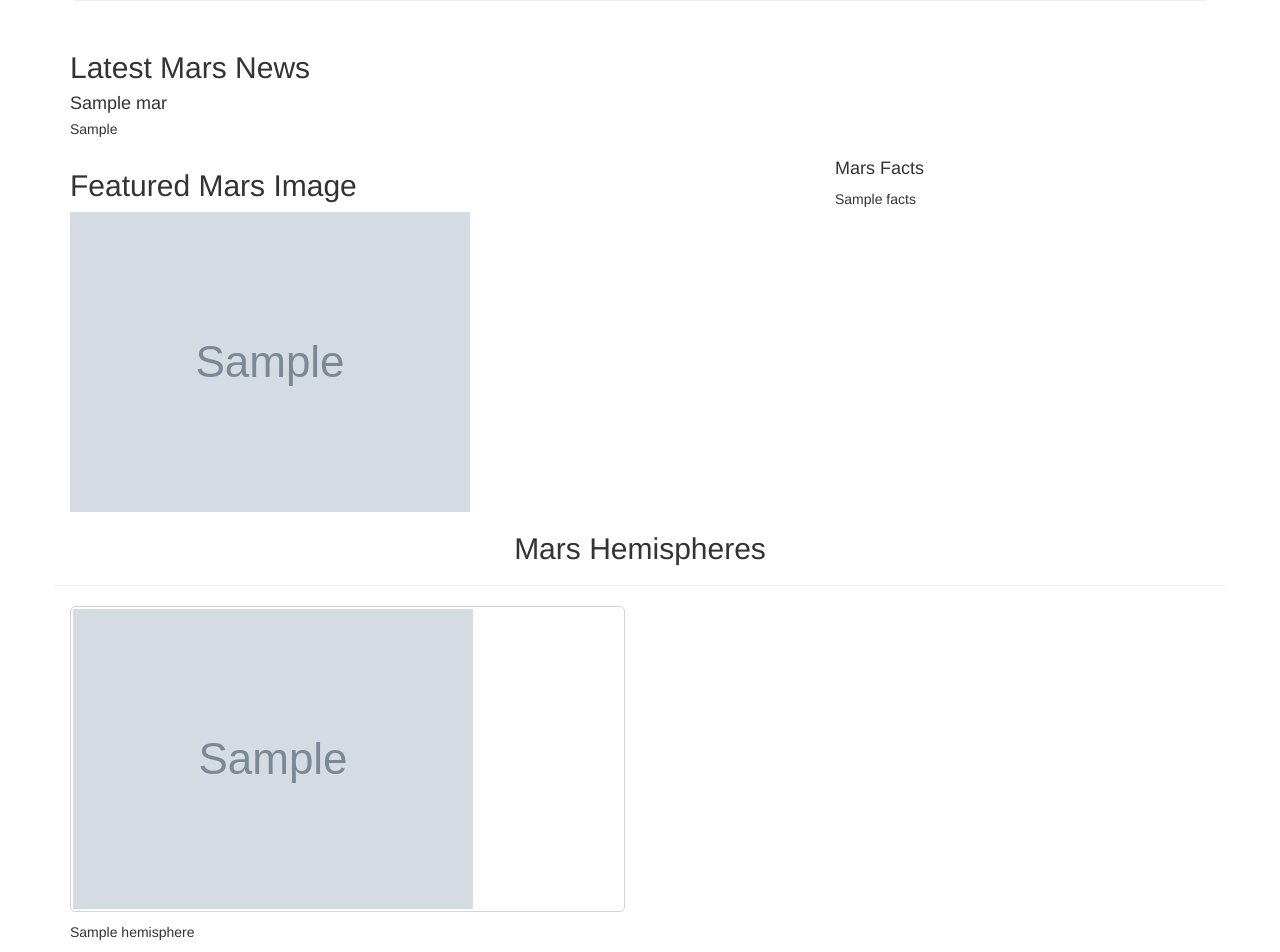
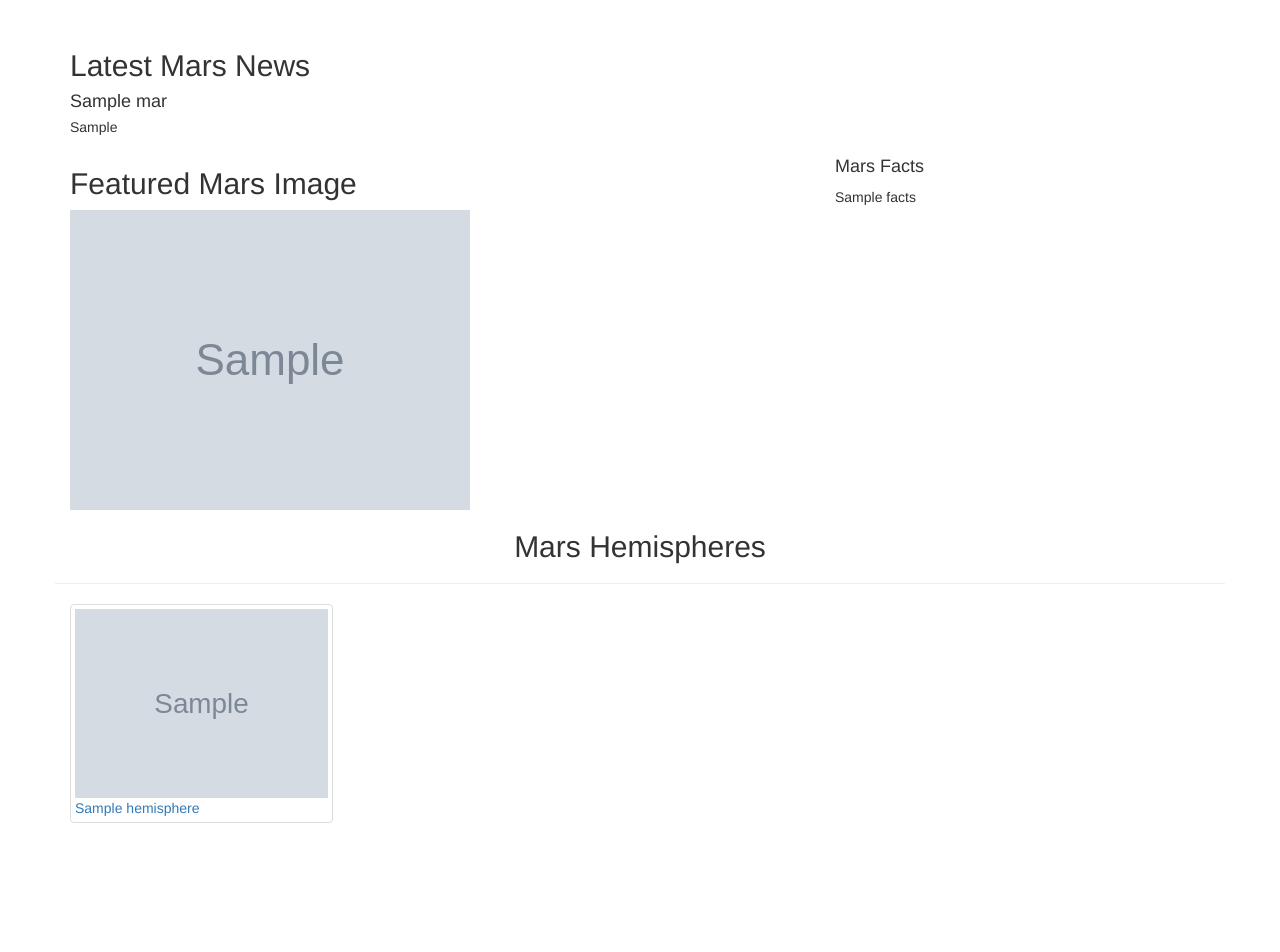
Before and after one commit to cedoula/Mission-to-Mars, a Flask app: page / in a window 1280 px wide. Shown: the part 255-1207 px from the top of the page. After the commit the page ends 1078 px from the top, so only its background shows below. Run offline with Flask 2, Linux system fonts and the light colour scheme; grey boxes marked "Sample" are stand-in pictures; a database or web service that is not in the repository returns one stand-in record (values such as "Sample title"); some libraries are stand-ins or nearby versions.

Commit message:
Updated index.html with thumbnails.

```diff
--- a/templates/index.html
+++ b/templates/index.html
@@ -8,10 +8,12 @@
 </head>
 <body>
     <div class="container">
-        <div class="jumbotron text-center">
+        <div class="jumbotron text-center"
+         style="background-image: url('https://media2.govtech.com/images/940*548/surface+of+mars.jpg');
+         background-size: cover; background-position: center; color: white">
             <h1>Mission to Mars</h1>
             <p><a class="btn btn-primary btn-lg" href="/scrape"
-                role="button">Scrape New Data
+                role="button" style="background-color: black; border: none; color: white;">Scrape New Data
             </a></p>
         </div>
         <!-- Mars News -->
@@ -37,10 +39,12 @@
             <!-- Optional: clear the XS cols if their content doesn't match in height -->
             <div class="clearfix visible-xs-block"></div>
             <!-- Mars Facts -->
-            <div class="col-xs-6 col-md-4">
+            <div class="col-md-4">
                 <div class="row" id="mars-facts">
                     <h4>Mars Facts</h4>
-                    {{mars.facts | safe}}
+                        <div class="table-responsive">
+                            <table class="table bordeless">{{mars.facts | safe}}</table>
+                        </div>
                 </div>
             </div>
         </div>
@@ -55,12 +59,14 @@
             </div>
             <!-- Hemisphere images -->
             {% for hemisphere in mars.hemisphere_image_info %}
-                <div class="col-xs-6 col-md-6">
+                <div class="col-xs-3 col-md-3">
                     <figure class="img-responsive">
-                        <p style="border: 1px solid lightgrey;border-radius: 5px;padding:2px;">
-                            <img src="{{hemisphere.img_url}}" class="img-responsive" alt="Responsive image">
-                            <figcaption align="left">{{hemisphere.title}}</figcaption>
-                        </p>
+                        <div class = "thumbnail">
+                            <a href = "{{hemisphere.img_url}}" target = "_blank">
+                               <img src = "{{hemisphere.img_url}}" class="img-responsive" alt = "Responsive image" style = "width:100%">
+                               <figcaption align="left">{{hemisphere.title}}</figcaption>
+                            </a>
+                         </div>
                     </figure>
                 </div>
             {% endfor %}
```
